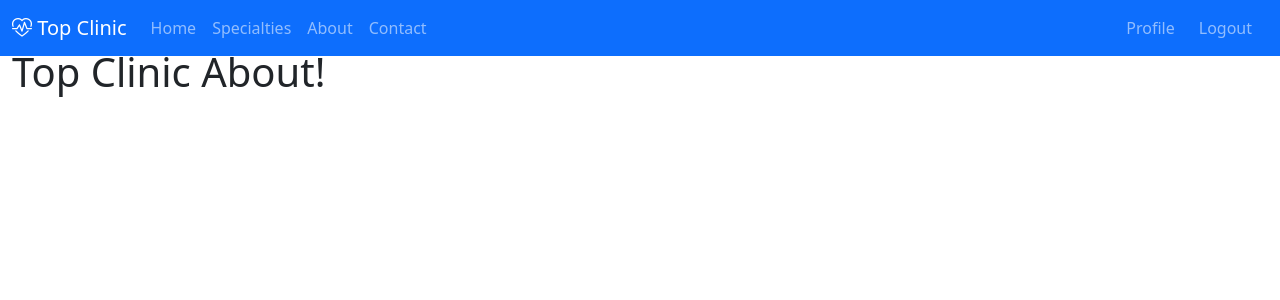
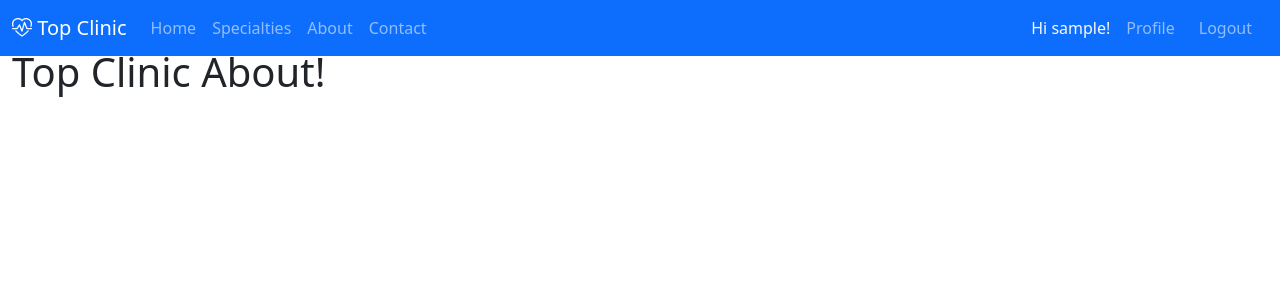
Before and after one commit to lra2001/top_clinic, a Django app: page /about/ in a window 1280 px wide. Shown: the top 300 px of the page. Run offline with Django 5.2, Linux system fonts and the light colour scheme; the visitor is signed in with stand-in values (Sample User, id 1); some libraries are stand-ins or nearby versions.

Commit message:
Update base.html
- update styling

```diff
--- a/top_clinic_app/templates/base.html
+++ b/top_clinic_app/templates/base.html
@@ -32,6 +32,9 @@
                     <!-- Navbar Right Side -->
                     <div class="navbar-nav ms-auto">
                         {% if user.is_authenticated %}
+                        <span class="navbar-text text-light me-2">
+                            Hi {{ user.username }}!
+                        </span>
                         <a class="nav-item nav-link" href="{% url 'profile' %}">Profile</a>
                         <form method="post" action="{% url 'logout' %}" class="nav-item nav-link">
                             {% csrf_token %}
```
